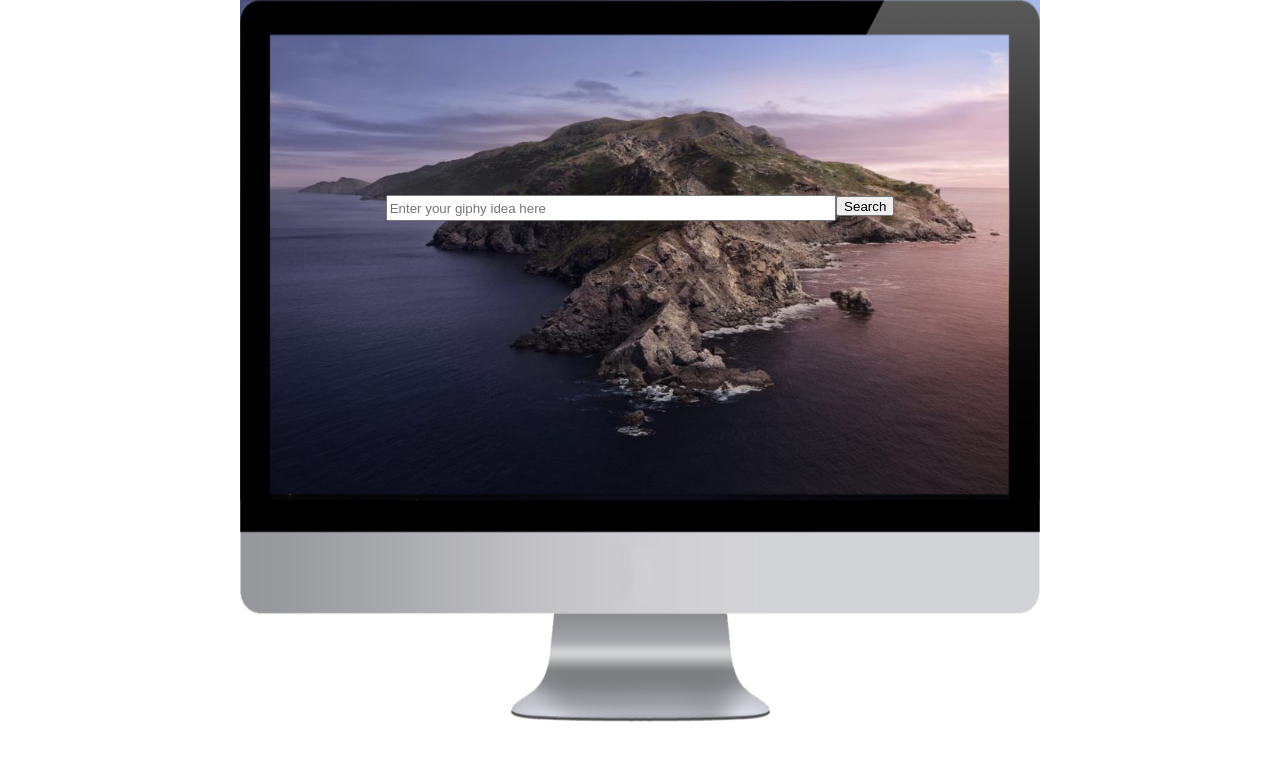
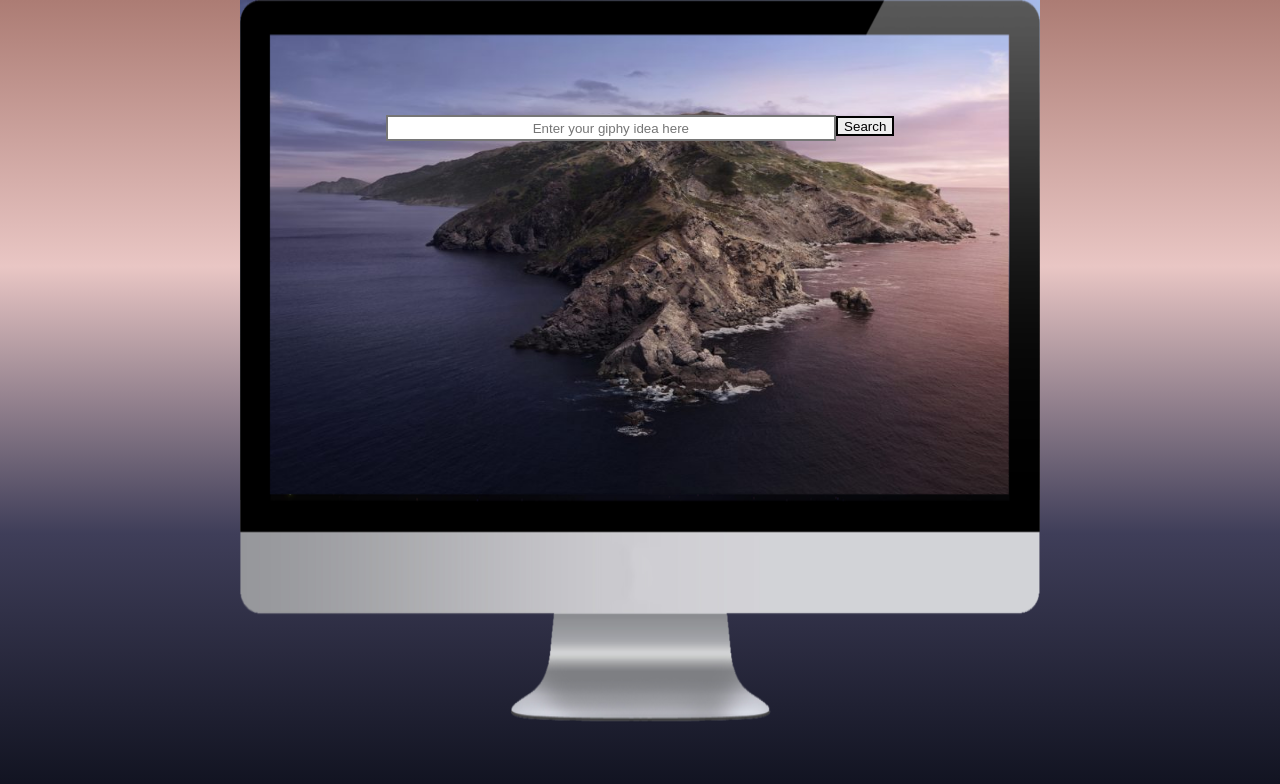
Before and after one commit to MaddyM0/Giphy-Generator, a plain HTML site: page index.html in a window 1280 px wide. Drawn offline with nearby package versions, Linux system fonts and the light colour scheme.

Commit message:
added gradient and css edit

```diff
--- a/css/style.css
+++ b/css/style.css
@@ -1,24 +1,30 @@
+
+body {
+    background-image: linear-gradient(#ac7c74,#e9c6c4, #3f3e59, #0f111e);
+    background-attachment: fixed;
+}
 #textBoxId {
     margin-top: 35px;
     width: 35%;
     height: 20px;
     z-index: 100;
+    border-style: solid;
+    text-align: center;
 }
 #submitBoxId {
     margin-top: 30px;
     height: 20px;
     z-index: 100;
+    border-style: solid;
  }
  .flexCntr {
     display:flex;
     align-items: center;
-    margin-top: 10rem;
+    margin-top: 5rem;
     justify-content: center;
 }
 
 #computerScreenCntr {
-    /* background-color:  */
-    /* z-index: 50: */
     position: absolute;
     top: 0;
     bottom: 0;
@@ -28,8 +34,6 @@
     justify-content: space-around;
 }
 #catalinaCntr {
-    /* background-color:  */
-    /* z-index: 50: */
     position: absolute;
     top: 0;
     bottom: 300px;
@@ -71,8 +75,3 @@
 #catalinaImg {
     z-index: -10;
 }
-/* @media only screen and (min-width:500px){
-    form {
-     width: 25%;
-}
-} */
```
Also changed, not shown: 1 other file.
